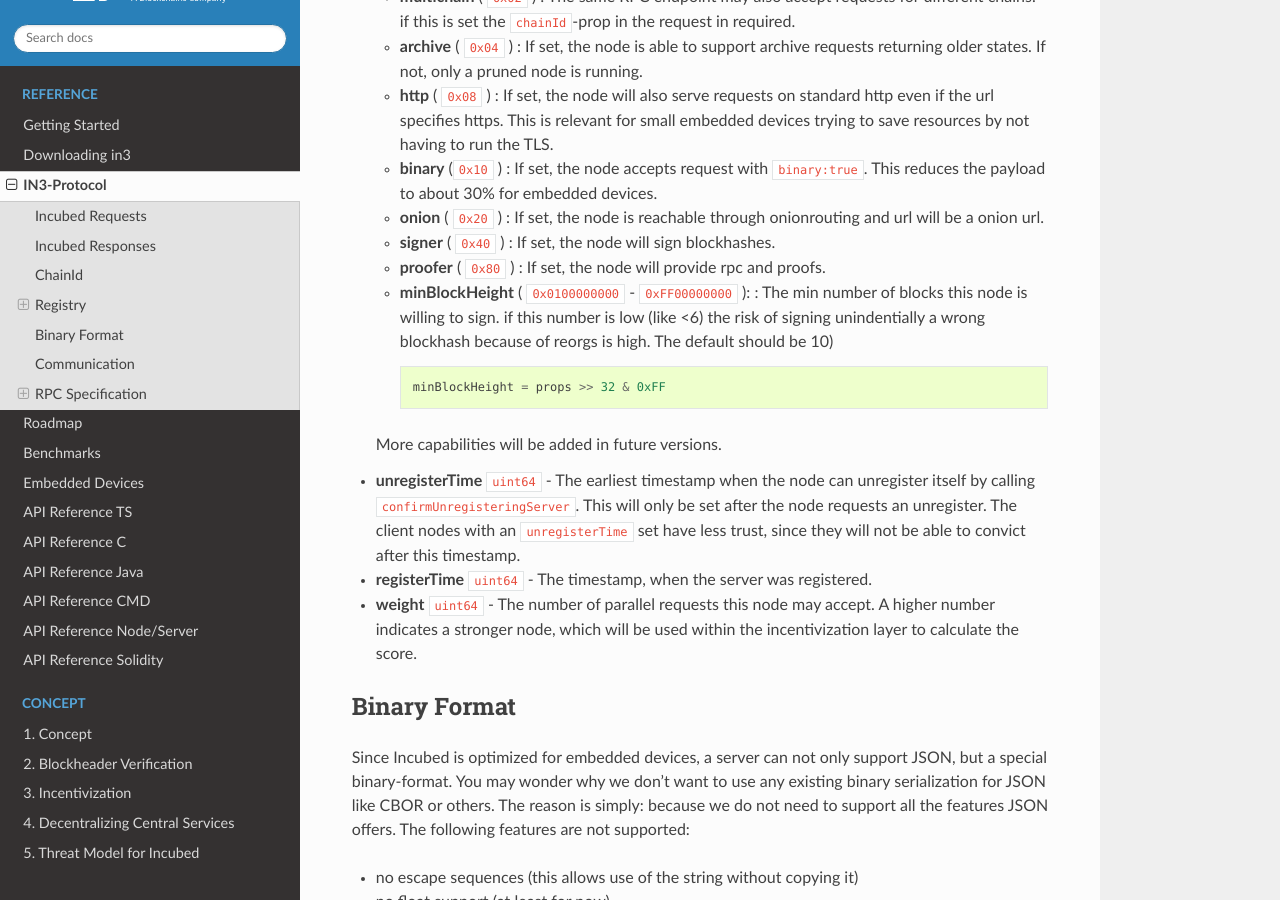
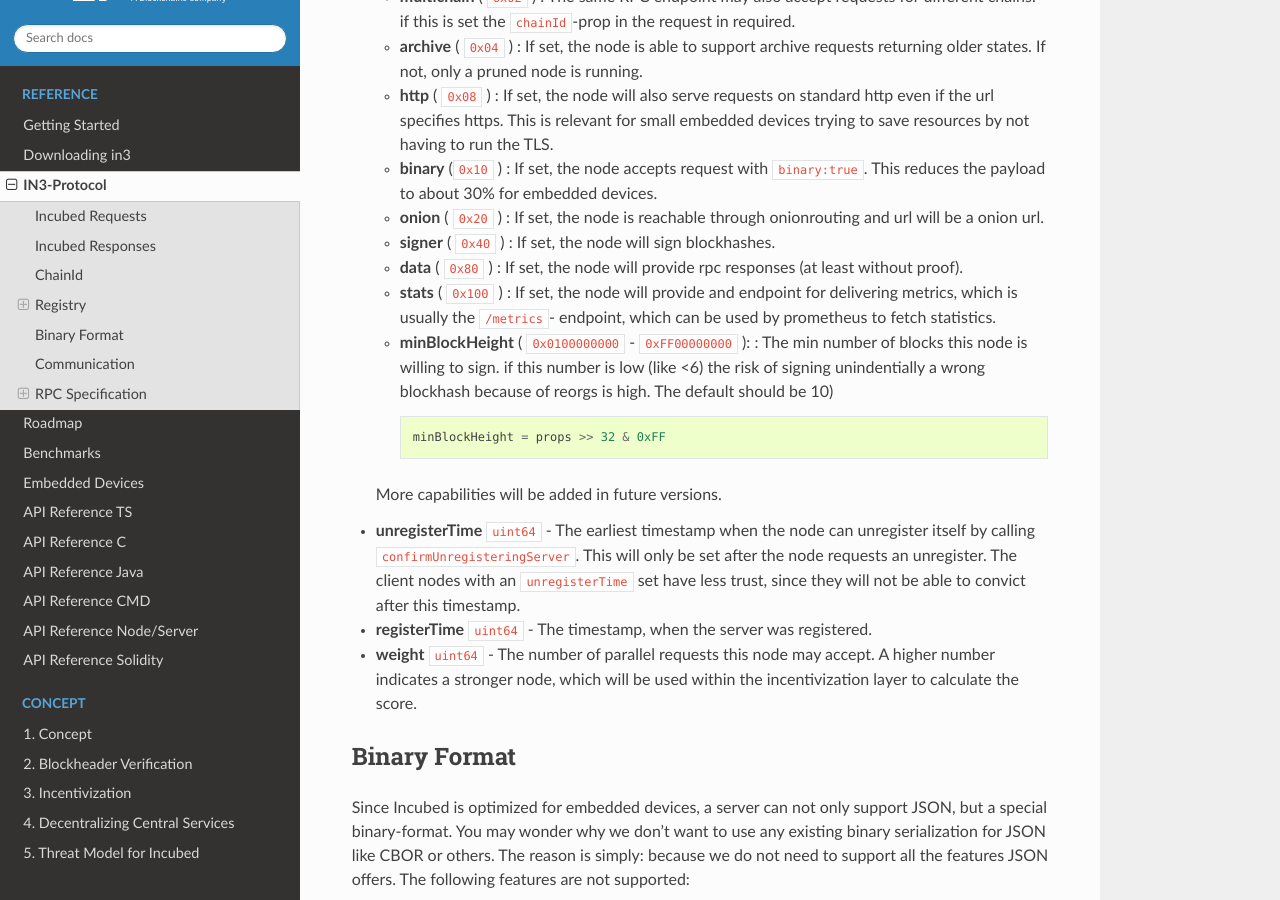
Before and after one commit to blockchainsllc/in3-docs, a Sphinx documentation site: the page built from docs/spec.md, in a window 1280 px wide and 900 px high, scrolled down 7852 px. Built offline with Sphinx 7.4.7 and the Read the Docs theme 2.0.0, drawn with Linux system fonts in a browser that asks for light colours.

Commit message:
Update docs/spec.md

````diff
--- a/docs/spec.md
+++ b/docs/spec.md
@@ -256,7 +256,8 @@ Each Incubed node must be registered in the NodeRegistry in order to be known to
     - **binary** (`0x10` )  : If set, the node accepts request with `binary:true`. This reduces the payload to about 30% for embedded devices.
     - **onion** ( `0x20` ) : If set, the node is reachable through onionrouting and url will be a onion url.
     - **signer** ( `0x40` ) : If set, the node will sign blockhashes.
-    - **proofer** ( `0x80` ) : If set, the node will provide rpc and proofs.
+    - **data** ( `0x80` ) : If set, the node will provide rpc responses (at least without proof).
+    - **stats** ( `0x100` ) : If set, the node will provide and endpoint for delivering metrics, which is usually the `/metrics`- endpoint, which can be used by prometheus to fetch statistics.
     - **minBlockHeight** ( `0x0100000000` - `0xFF00000000` ):  : The min number of blocks this node is willing to sign. if this number is low (like <6) the risk of signing unindentially a wrong blockhash because of reorgs is high. The default should be 10)
        ```js
        minBlockHeight = props >> 32 & 0xFF
````
